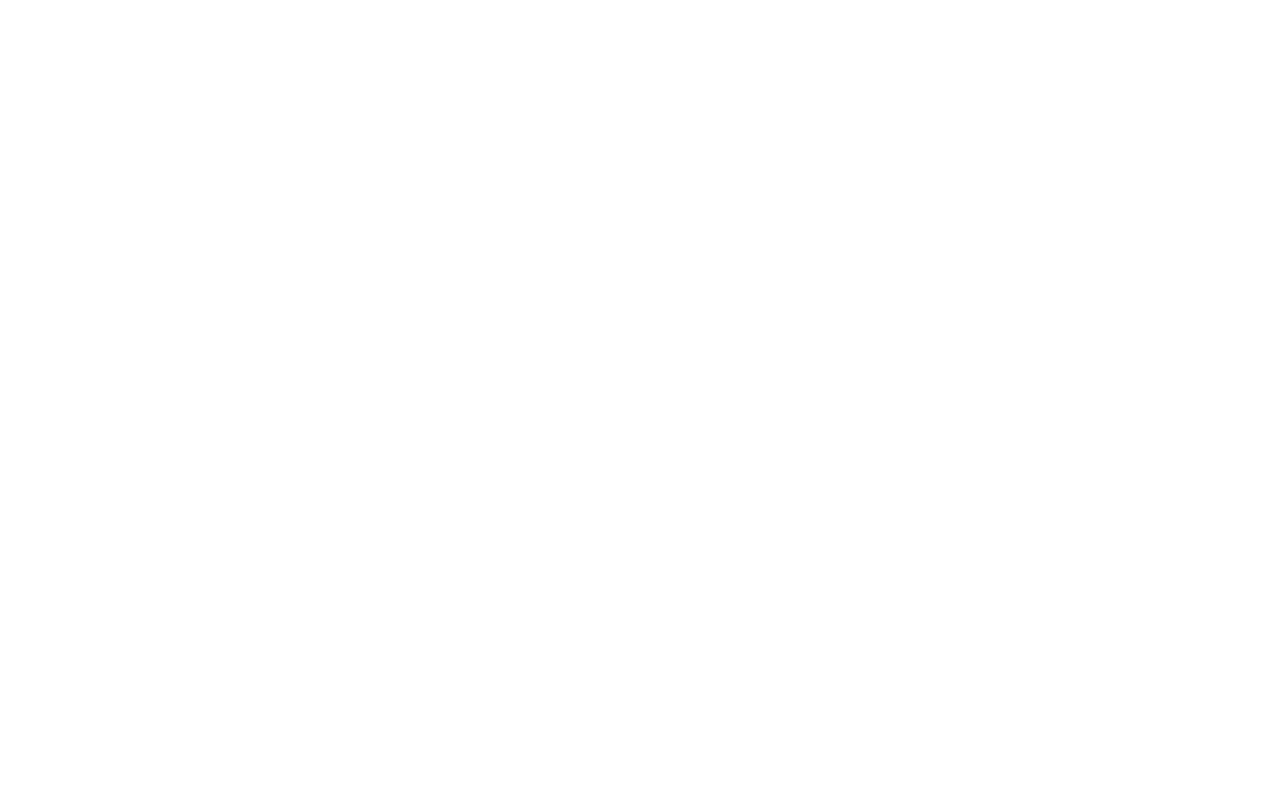
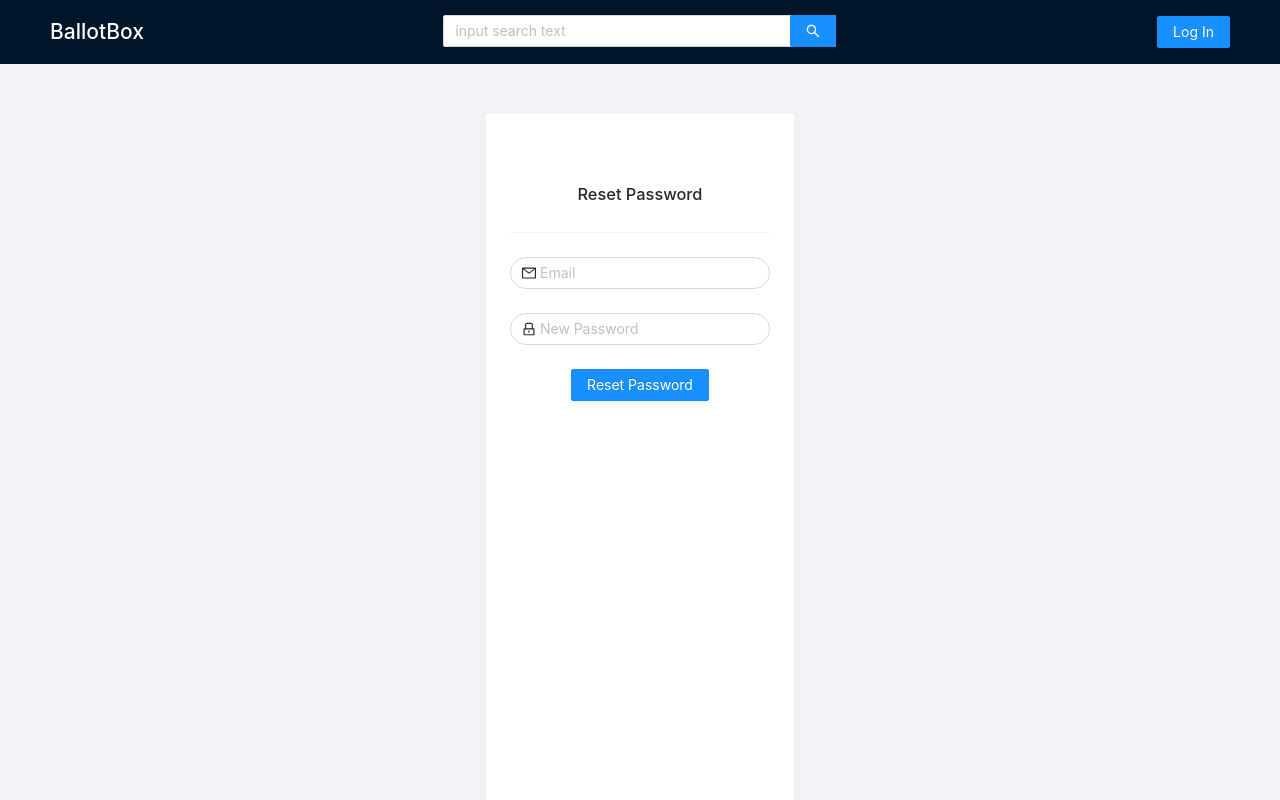
Before and after one commit to brtkrclr/e-Voting, a React (Create React App) app: page /resetpassword in a window 1280 px wide. Shown: the top 800 px of the page. Built offline with nearby package versions, Linux system fonts and the light colour scheme; the HTML template or start-up script is replaced by a standard one.

Commit message:
last version

```diff
--- a/src/App.js
+++ b/src/App.js
@@ -22,6 +22,7 @@
 import UserProfile from "./user/UserProfile";
 import FilterSearches from "./filtersearch/FilterSearches";
 import Navbar from "./navbar/Navbar";
+import ResetPasswordForm from "./auth/ResetPasswordForm";
 
 const App = () => {
   const [showModeratorBoard, setShowModeratorBoard] = useState(false);
@@ -66,6 +67,7 @@
             <Route path="/givevote" component={GiveVote}/>
             <Route path="/voteresult" component={VoteResult}/>
             <Route path="/userprofile" component={UserProfile}/>
+            <Route path="/resetpassword" component={ResetPasswordForm}/>
           </Switch>
         </div>
       </Router>
--- /dev/null
+++ b/src/auth/ResetPasswordForm.js
@@ -0,0 +1,152 @@
+import {
+    Button,
+    DatePicker,
+    Divider,
+    Form,
+    Input,
+    Radio,
+    Space,
+    Switch,
+  } from "antd";
+  import Layout, { Content } from "antd/lib/layout/layout";
+  import React, { Component } from "react";
+  import "../App.css";
+  import { Typography } from "antd";
+  import Navbar from "../navbar/Navbar";
+  import axios from "axios";
+  import moment from "moment";
+  import {
+    LockOutlined,
+    MailOutlined,
+    MinusCircleOutlined,
+    PlusOutlined,
+  } from "@ant-design/icons";
+  import { Link, Route } from "react-router-dom";
+  import NavbarU from "../navbar/NavbarU";
+  import Title from "antd/lib/skeleton/Title";
+  const { RangePicker } = DatePicker;
+
+  const { Text } = Typography;
+  export default class ResetPasswordForm extends Component {
+    constructor(props) {
+      super(props);
+      this.state = this.initialState;
+      this.submitForm = this.submitForm.bind(this);
+    }
+
+    initialState = {
+      email: "",
+      password: "",
+    };
+
+    submitForm = (event) => {
+      // alert("Successfully Created");
+      console.log(this.state);
+      const form = {
+        email: this.state.email,
+        password: this.state.password,
+      };
+      console.log(form);
+      axios
+        .post("http://localhost:8082/api/auth/resetpassword", form)
+        .then((response) => {
+          console.log(response);
+        })
+        .catch((error) => {
+          console.log(error);
+        });
+      // .then((resp) => (window.location.href = "/home"));
+    };
+
+    render() {
+      const { email, password } = this.state;
+
+      const formFail = (error) => {
+        console.log("Form failed: ", error);
+      };
+
+      return (
+        <Layout className="layout">
+          <NavbarU />
+
+          <div style={{ marginTop: "50px" }}>
+            <Content
+              style={{
+                padding: "0 50px",
+                textAlign: "center",
+                display: "flex",
+                justifyContent: "center",
+                alignItems: "center",
+              }}
+            >
+              <div className="site-layout-content">
+                <br />
+                <br />
+                <h3>Reset Password</h3>
+                <Divider />
+                <Form
+                  name="basic"
+                  initialValues={{ remember: true }}
+                  onFinish={this.submitForm}
+                  onFinishFailed={formFail}
+                >
+                  <Form.Item
+                    name="email"
+                    rules={[
+                      {
+                        required: true,
+                        message: "Please fill in your email",
+                      },
+                    ]}
+
+                  >
+                     <Input
+                            placeholder="Email"
+                            prefix={<MailOutlined />}
+                            inputMode="email"
+                            value={email}
+                            style={{ borderRadius: "20px" }}
+                            onChange={(text)=>this.setState({email:text.target.value})}
+
+                        />
+                  </Form.Item>
+
+                  <Form.Item
+                    name="pass"
+                    rules={[
+                      {
+                        required: true,
+                        message: "Please fill in your new password",
+                      },
+                    ]}
+                  >
+                       <Input
+                          placeholder="New Password"
+                          prefix={<LockOutlined/>}
+                          minLength={8}
+                          onChange={(text) =>
+                              this.setState({ password: text.target.value })
+                            }
+                          style={{ borderRadius: "20px" }}
+                          value={password}
+                          type="password"
+                      />
+                  </Form.Item>
+
+                  <Form.Item>
+                    <Button
+                      className="button-color"
+                      type="primary"
+                      htmlType="submit"
+                    >
+                      Reset Password
+                    </Button>
+                  </Form.Item>
+                </Form>
+              </div>
+            </Content>
+          </div>
+        </Layout>
+      );
+    }
+  }
--- a/src/filtersearch/FilterSearches.js
+++ b/src/filtersearch/FilterSearches.js
@@ -51,10 +51,7 @@
 
                 <div style={{ marginTop: "50px" }}>
 
-                    <Content style={{ padding: "50px"}}>
-
-                        <Breadcrumb.Item>Search</Breadcrumb.Item>
-                        <Breadcrumb.Item>Results</Breadcrumb.Item>
+                    <Content style={{ padding: "0 50px"}}>
 
                         <div className="site-layout-content">
                           <Row>
@@ -95,6 +92,7 @@
                                         </Radio.Group>
 
                                     </Menu.Item>
+                                    <br/>
                                     <Menu.Item>
                                         <Button type="primary" style={{fontFamily: 'revert', background: 'cornflowerblue'}}>FILTER</Button>
                                     </Menu.Item>
--- a/src/organizer/OrganizerProfile.js
+++ b/src/organizer/OrganizerProfile.js
@@ -32,6 +32,9 @@
       .then((data) => {
         this.setState({ votings: data });
       });
+
+
+
   }
 
   deleteVoting = (id) => {
@@ -57,7 +60,6 @@
         dataIndex: "votingmethod",
         key: "voting method",
       },
-      { title: "Access Type", dataIndex: "accesstype", key: "accesstype" },
       {
         title: "Edit or Delete",
         dataIndex: "",
@@ -95,7 +97,6 @@
         name: "Voting",
         date: 0,
         votingmethod: "Voting Method",
-        accesstype: "Access Type",
 
         description: "Description of the voting and options",
       },
--- a/src/user/UserProfile.js
+++ b/src/user/UserProfile.js
@@ -32,7 +32,7 @@
 
   componentDidMount() {
     axios
-      .post("localhost:8080/vote/post")
+      .post("localhost:8081/vote/post")
       .then((response) => console.log(response.data));
   }
 
```
Also changed, not shown: src/auth/ResetPassword.js (deleted, +0 -88 lines), 1 other file (tests, documents, lock files or other folders).
